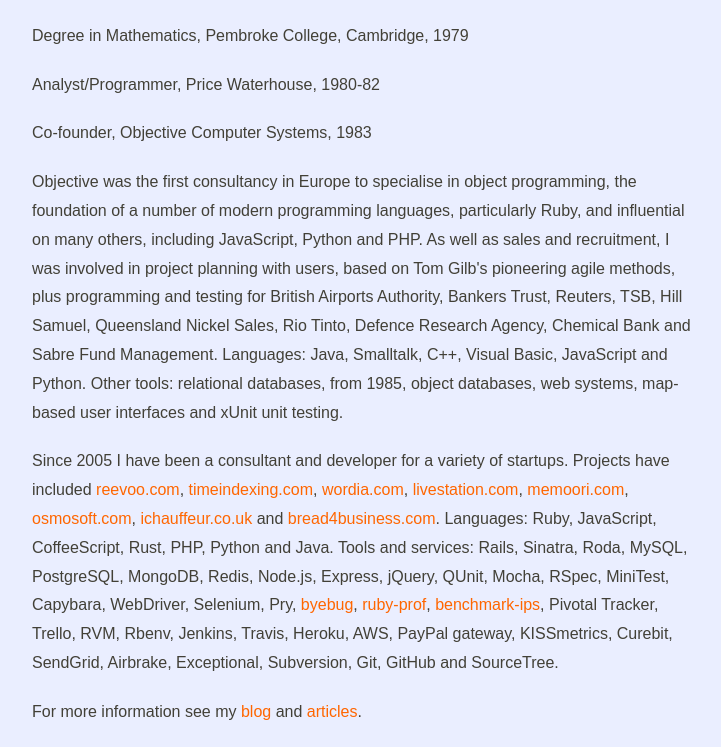
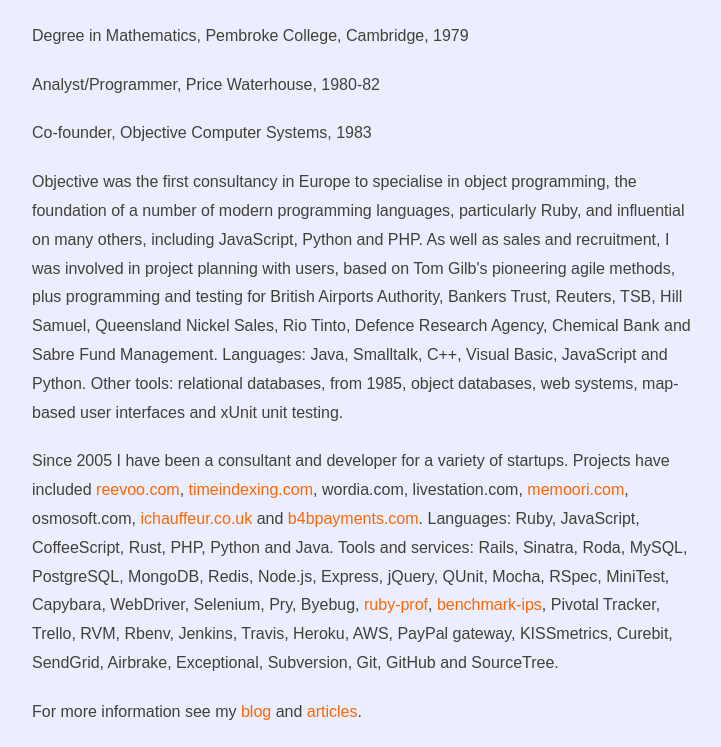
Before and after one commit to rdrake98/rdrake98.github.io, a plain HTML site: page cv.html in a window 1280 px wide. Shown: the part 78-825 px from the top of the page, without its empty margins (158-879 px from the left). Drawn offline with Linux system fonts and the light colour scheme.

Commit message:
urls updated

```diff
--- a/cv.html
+++ b/cv.html
@@ -21,13 +21,13 @@
         <p>Since 2005 I have been a consultant and developer for a variety of startups. Projects have included
         <a href="http://www.reevoo.com/">reevoo.com</a>,
         <a href="http://www.timeindexing.com/">timeindexing.com</a>,
-        <a href="http://www.wordia.com/">wordia.com</a>,
-        <a href="http://www.livestation.com/">livestation.com</a>,
+        wordia.com,
+        livestation.com,
         <a href="http://www.memoori.com/">memoori.com</a>,
-        <a href="http://www.osmosoft.com/">osmosoft.com</a>,
+        osmosoft.com,
         <a href="http://ichauffeur.co.uk/">ichauffeur.co.uk</a> and
-        <a href="http://www.bread4business.com/">bread4business.com</a>.
-        Languages: Ruby, JavaScript, CoffeeScript, Rust, PHP, Python and Java. Tools and services: Rails, Sinatra, Roda, MySQL, PostgreSQL, MongoDB, Redis, Node.js, Express, jQuery, QUnit, Mocha, RSpec, MiniTest, Capybara, WebDriver, Selenium, Pry, <a href="https://github.com/deivid-rodriguez/byebug">byebug</a>, <a href="https://github.com/ruby-prof/ruby-prof">ruby-prof</a>, <a href="https://github.com/evanphx/benchmark-ips">benchmark-ips</a>, Pivotal Tracker, Trello, RVM, Rbenv, Jenkins, Travis, Heroku, AWS, PayPal gateway, KISSmetrics, Curebit, SendGrid, Airbrake, Exceptional, Subversion, Git, GitHub and SourceTree.</p>
+        <a href="http://www.b4bpayments.com/">b4bpayments.com</a>.
+        Languages: Ruby, JavaScript, CoffeeScript, Rust, PHP, Python and Java. Tools and services: Rails, Sinatra, Roda, MySQL, PostgreSQL, MongoDB, Redis, Node.js, Express, jQuery, QUnit, Mocha, RSpec, MiniTest, Capybara, WebDriver, Selenium, Pry, Byebug, <a href="https://github.com/ruby-prof/ruby-prof">ruby-prof</a>, <a href="https://github.com/evanphx/benchmark-ips">benchmark-ips</a>, Pivotal Tracker, Trello, RVM, Rbenv, Jenkins, Travis, Heroku, AWS, PayPal gateway, KISSmetrics, Curebit, SendGrid, Airbrake, Exceptional, Subversion, Git, GitHub and SourceTree.</p>
 
         <p>For more information see my <a href="posts/farewell-posterous.html">blog</a> and <a href="articles/index.html">articles</a>.</p>
       </div>
```
